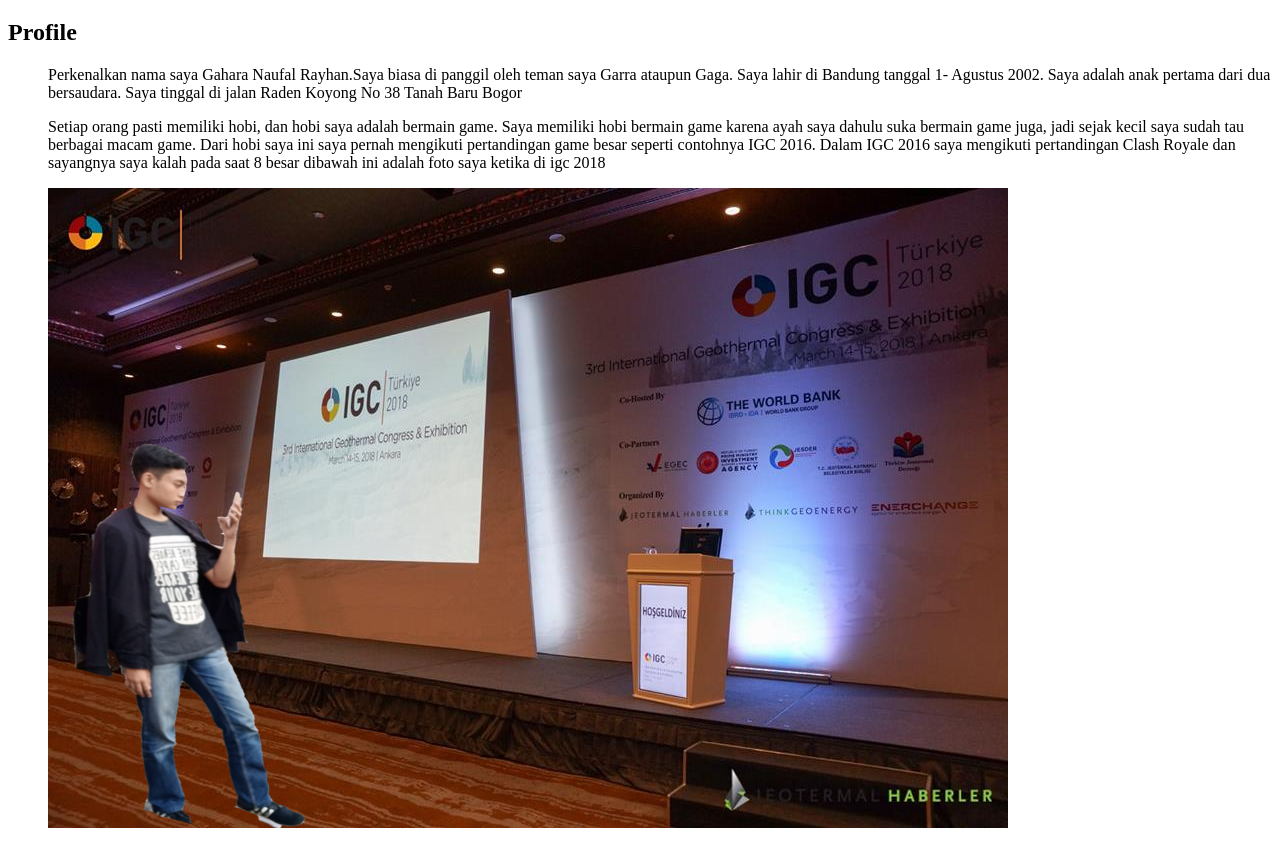
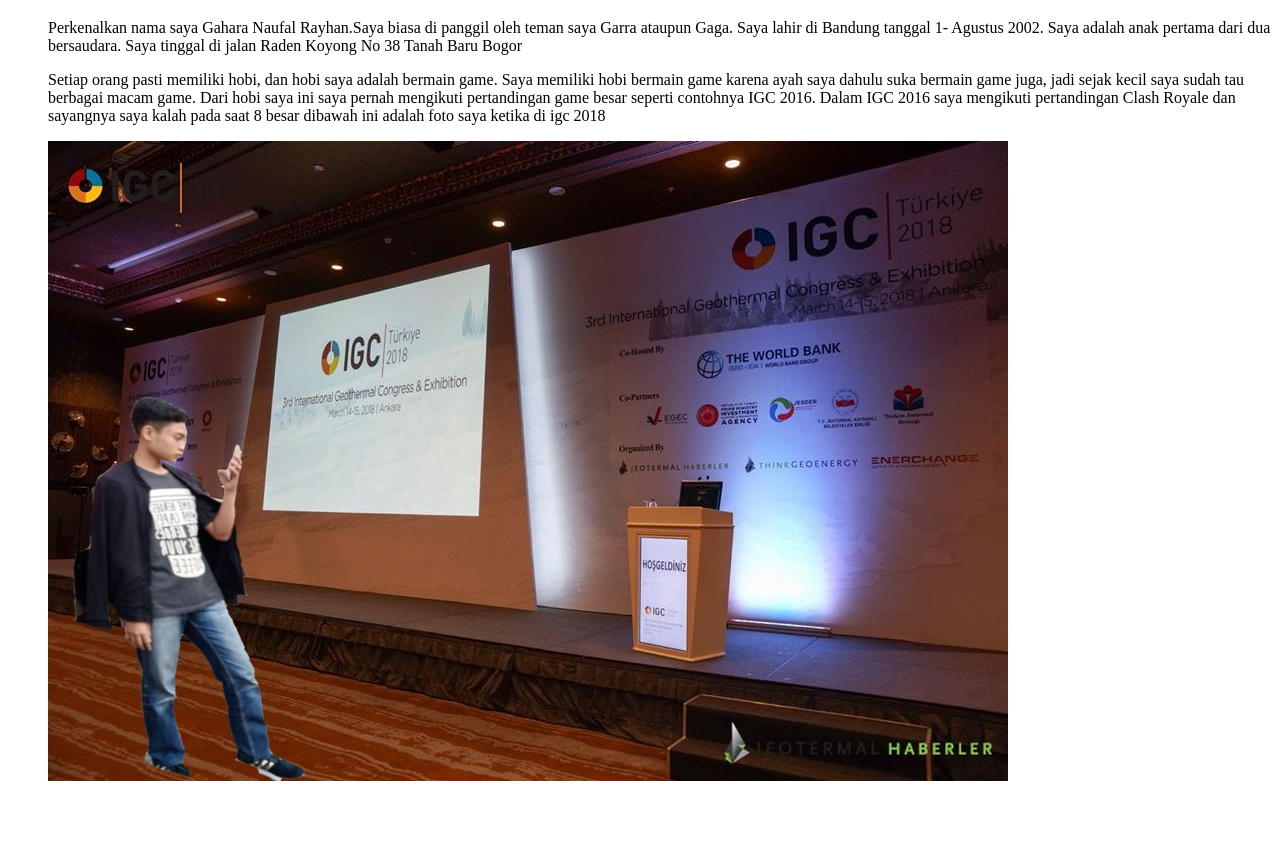
Before and after one commit to gahara1146/Gahara1146.github.io, a plain HTML site: page index.html in a window 1280 px wide. Shown: the part 61-909 px from the top of the page. After the commit the page ends 862 px from the top, so only its background shows below. Drawn offline with Linux system fonts and the light colour scheme.

Commit message:
Update index.html

```diff
--- a/index.html
+++ b/index.html
@@ -1,13 +1,15 @@
 <!DOCTYPE html>
 <html>
 <head>
-	<title>Gahara Naufal Rayhan</title>
+	<title>Gahara</title>
 </head>
 <body>
-<h1>Gahara Naufal Rayhan</h1>
-<h2>Profile</h2>
-<ol>
+	<h1>Gahara Naufal Rayhan</h1>
+	<ol>
 	<p>Perkenalkan nama saya Gahara Naufal Rayhan.Saya biasa di panggil oleh teman saya Garra ataupun Gaga. Saya lahir di Bandung tanggal 1- Agustus 2002. Saya adalah anak pertama dari dua bersaudara. Saya tinggal di jalan Raden Koyong No 38 Tanah Baru Bogor</p>
 	<p>Setiap orang pasti memiliki hobi, dan hobi saya adalah bermain game. Saya memiliki hobi bermain game karena ayah saya dahulu suka bermain game juga, jadi sejak kecil saya sudah tau berbagai macam game. Dari hobi saya ini saya pernah mengikuti pertandingan game besar seperti contohnya IGC 2016. Dalam IGC 2016 saya mengikuti pertandingan Clash Royale dan sayangnya saya kalah pada saat 8 besar dibawah ini adalah foto saya ketika di igc 2018 </p>
 <img src="hobigahara.png">
 </ol>
+
+</body>
+</html>
```
